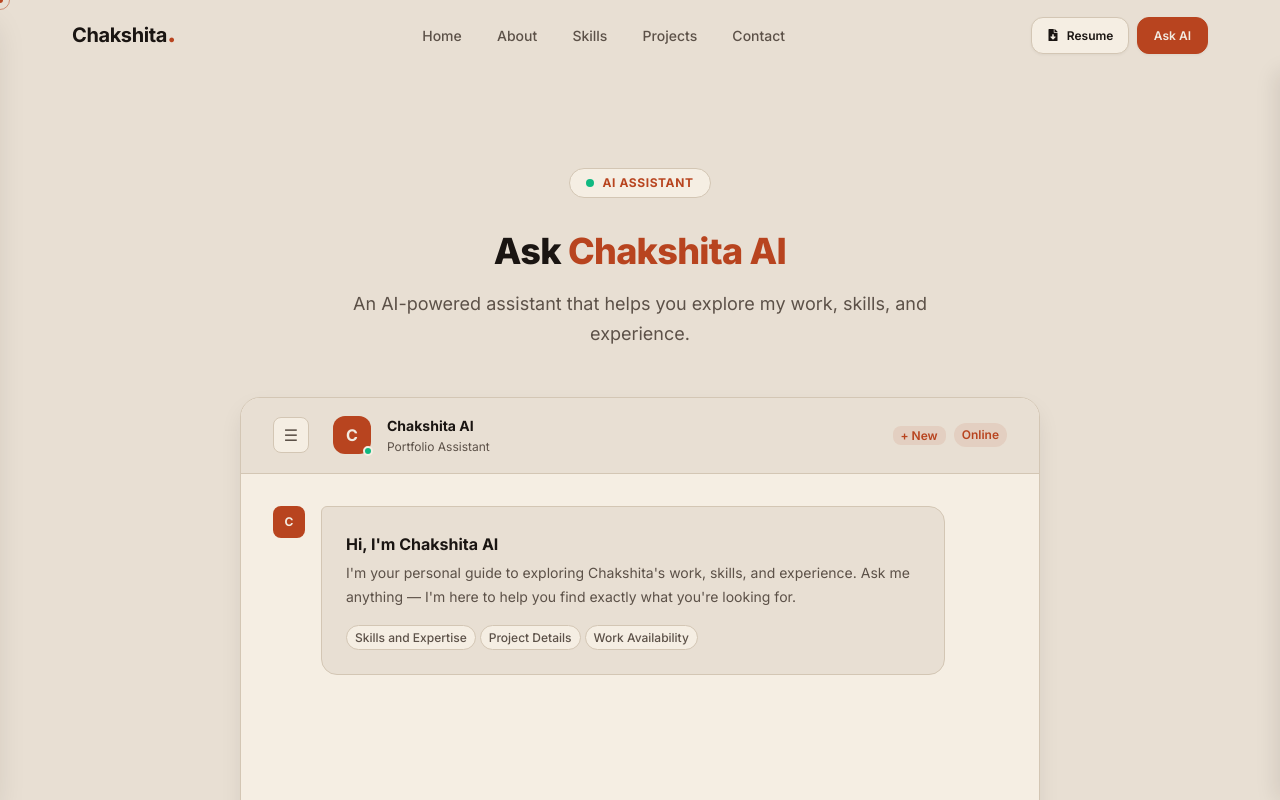
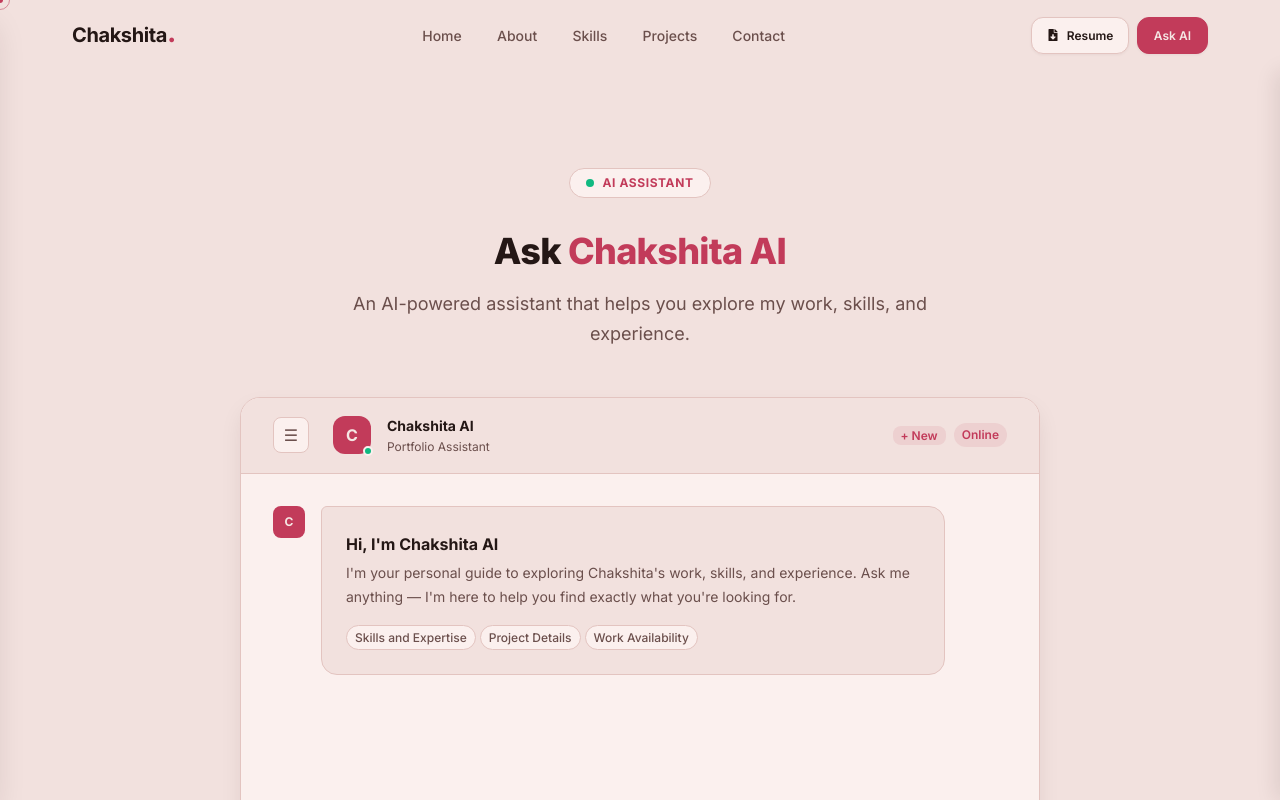
Before and after one commit to Chakshita2123/Portfolio-Website, a Next.js app: page /ask-ai in a window 1280 px wide. Shown: the top 800 px of the page. Built offline with nearby package versions, Linux system fonts and the light colour scheme.

Commit message:
made changes

```diff
--- a/app/ask-ai/ask-ai.module.css
+++ b/app/ask-ai/ask-ai.module.css
@@ -102,7 +102,7 @@
     left: 0;
     right: 0;
     bottom: 0;
-    background: rgba(42, 33, 24, 0.5);
+    background: rgba(46, 31, 30, 0.5);
     z-index: 999;
 }
 
@@ -185,7 +185,7 @@
 }
 
 .conversationActive {
-    background: rgba(184, 68, 31, 0.12);
+    background: rgba(194, 59, 90, 0.12);
 }
 
 .conversationInfo {
@@ -247,7 +247,7 @@
     font-size: var(--font-size-xs);
     font-weight: 600;
     color: var(--accent);
-    background: rgba(184, 68, 31, 0.1);
+    background: rgba(194, 59, 90, 0.1);
     border: none;
     border-radius: var(--radius-md);
     cursor: pointer;
@@ -326,7 +326,7 @@
     font-size: var(--font-size-xs);
     font-weight: 600;
     color: var(--accent);
-    background: rgba(184, 68, 31, 0.1);
+    background: rgba(194, 59, 90, 0.1);
     border-radius: var(--radius-full);
 }
 
--- a/app/contact/contact.module.css
+++ b/app/contact/contact.module.css
@@ -110,8 +110,8 @@
 
 .enhancedBadge {
     padding: var(--spacing-sm) var(--spacing-md);
-    background: rgba(184, 68, 31, 0.1);
-    border: 1px solid rgba(184, 68, 31, 0.2);
+    background: rgba(194, 59, 90, 0.1);
+    border: 1px solid rgba(194, 59, 90, 0.2);
     border-radius: var(--radius-md);
     font-size: var(--font-size-xs);
     font-weight: 600;
--- a/app/globals.css
+++ b/app/globals.css
@@ -1,6 +1,6 @@
 /* =====================================================
    CHAKSHITA - DESIGN SYSTEM
-   Warm Contrast Palette (Mid-Tone Beige & Deep Brown)
+   Warm Contrast Palette (Dusty Pink & Deep Mauve-Brown)
    ===================================================== */
 
 /* Google Fonts - Inter */
@@ -9,48 +9,48 @@
 /* ==================== CSS VARIABLES ==================== */
 :root {
   /* Base (Light Sections) */
-  --bg-primary: #E8DFD3;       /* Warm beige - main background */
-  --bg-elevated: #F5EEE3;      /* Lighter cream - cards on light sections */
-  --border-subtle: #D3C6B4;    /* Soft border tone */
+  --bg-primary: #F2E1DE;       /* Warm dusty pink - main background */
+  --bg-elevated: #FBF0EE;      /* Lighter blush - cards on light sections */
+  --border-subtle: #E3C4C0;    /* Soft pink border tone */
 
   /* Dark Contrast Sections */
-  --bg-dark: #2A2118;          /* Deep warm brown - contrast section backgrounds */
-  --bg-dark-elevated: #3A2E22; /* Slightly lighter warm brown - cards on dark sections */
-  --border-dark: #4A3B2C;      /* Subtle border on dark sections */
-  --border-dark-subtle: rgba(242, 235, 225, 0.12);
+  --bg-dark: #2E1F1E;          /* Deep mauve-brown - contrast section backgrounds */
+  --bg-dark-elevated: #3F2B29; /* Slightly lighter mauve-brown - cards on dark sections */
+  --border-dark: #4F3735;      /* Subtle border on dark sections */
+  --border-dark-subtle: rgba(245, 231, 228, 0.12);
 
   /* Text Colors */
-  --text-primary: #1A1512;     /* Near-black warm brown - headings on light bg */
-  --text-secondary: #5C5148;   /* Muted brown-grey - body/secondary text on light bg */
-  --text-tertiary: #877A6F;    /* Lighter muted brown - small labels */
-  --text-on-dark: #F2EBE1;     /* Warm off-white - text on dark sections */
-  --text-on-dark-muted: #C4B8A8; /* Muted warm grey - secondary text on dark sections */
-  --text-inverse: #F2EBE1;
+  --text-primary: #241715;     /* Near-black warm mauve - headings on light bg */
+  --text-secondary: #6B4F4C;   /* Muted rosy-brown - body/secondary text on light bg */
+  --text-tertiary: #8A6B68;    /* Lighter muted rosy-brown - small labels */
+  --text-on-dark: #F5E7E4;     /* Warm blush-white - text on dark sections */
+  --text-on-dark-muted: #C9A8A3; /* Muted dusty rose - secondary text on dark sections */
+  --text-inverse: #F5E7E4;
 
-  /* Accent (Burnt Terracotta) */
-  --accent: #B8441F;           /* Bold burnt terracotta - CTAs, links, highlights */
-  --accent-hover: #96371A;     /* Darker terracotta - hover state */
-  --accent-light: #E8956F;     /* Lighter terracotta - accent on dark backgrounds */
-  --accent-subtle: rgba(184, 68, 31, 0.12);
+  /* Accent (Bold Rose/Berry Pink) */
+  --accent: #C23B5A;           /* Bold rose/berry pink - CTAs, links, highlights */
+  --accent-hover: #9E2E48;     /* Darker berry pink - hover state */
+  --accent-light: #F0879E;     /* Lighter rose pink - accent on dark backgrounds */
+  --accent-subtle: rgba(194, 59, 90, 0.12);
 
   /* Surface Aliases */
   --surface: var(--bg-elevated);
-  --surface-elevated: #FAF5EE;
+  --surface-elevated: #FDF7F6;
   --primary: var(--accent);
   --primary-hover: var(--accent-hover);
   --primary-light: var(--accent-subtle);
   --border-light: var(--border-subtle);
-  --border-medium: #BFB09D;
+  --border-medium: #D6AEA9;
 
   /* Shadow System - Soft and Warm */
-  --shadow-sm: 0 1px 3px rgba(26, 21, 18, 0.05);
-  --shadow-md: 0 4px 12px rgba(26, 21, 18, 0.08);
-  --shadow-lg: 0 10px 24px -4px rgba(26, 21, 18, 0.1);
-  --shadow-xl: 0 20px 32px -8px rgba(26, 21, 18, 0.14);
+  --shadow-sm: 0 1px 3px rgba(36, 23, 21, 0.05);
+  --shadow-md: 0 4px 12px rgba(36, 23, 21, 0.08);
+  --shadow-lg: 0 10px 24px -4px rgba(36, 23, 21, 0.1);
+  --shadow-xl: 0 20px 32px -8px rgba(36, 23, 21, 0.14);
   --shadow-dark: 0 8px 24px rgba(0, 0, 0, 0.35);
 
   /* Navbar */
-  --navbar-bg: rgba(232, 223, 211, 0.92);
+  --navbar-bg: rgba(242, 225, 222, 0.94);
   --navbar-border: var(--border-subtle);
 
   /* Typography */
@@ -195,7 +195,7 @@ img {
   line-height: 1.65;
 }
 
-/* Gradient / Highlight Text */
+/* Highlight Text */
 .gradient-text {
   color: var(--accent);
   background: none;
@@ -217,7 +217,7 @@ img {
   cursor: pointer;
 }
 
-/* Primary Button: Solid Terracotta fill */
+/* Primary Button: Solid Berry Pink fill */
 .btn-primary {
   background: var(--accent);
   color: var(--text-on-dark) !important;
@@ -258,7 +258,7 @@ img {
 
 .btn-ghost:hover {
   color: var(--accent) !important;
-  background: rgba(184, 68, 31, 0.08);
+  background: rgba(194, 59, 90, 0.08);
 }
 
 /* Cards */
--- a/app/skills/skills.module.css
+++ b/app/skills/skills.module.css
@@ -44,7 +44,7 @@
     transition: all 0.35s var(--ease-smooth);
     position: relative;
     overflow: hidden;
-    --spotlight-color: rgba(184, 68, 31, 0.1);
+    --spotlight-color: rgba(194, 59, 90, 0.1);
 }
 
 .categoryCard:hover {
@@ -111,9 +111,9 @@
 }
 
 .levelCore {
-    background: rgba(184, 68, 31, 0.1);
+    background: rgba(194, 59, 90, 0.1);
     color: var(--accent);
-    border: 1px solid rgba(184, 68, 31, 0.2);
+    border: 1px solid rgba(194, 59, 90, 0.2);
 }
 
 .levelWorking {
@@ -134,7 +134,7 @@
     flex-direction: column;
     gap: var(--spacing-xs);
     padding: var(--spacing-md) var(--spacing-lg);
-    background: var(--bg-secondary);
+    background: var(--bg-primary);
     border-radius: var(--radius-lg);
     transition: all 0.25s ease;
 }
@@ -215,7 +215,7 @@
     flex-direction: column;
     gap: 4px;
     padding: var(--spacing-md) var(--spacing-lg);
-    background: var(--bg-secondary);
+    background: var(--bg-primary);
     border: 1px solid var(--border-light);
     border-radius: var(--radius-lg);
     transition: all var(--transition-fast);
--- a/components/AskAIPreview.module.css
+++ b/components/AskAIPreview.module.css
@@ -113,7 +113,7 @@
     font-size: var(--font-size-xs);
     font-weight: 600;
     color: var(--accent);
-    background: rgba(184, 68, 31, 0.1);
+    background: rgba(194, 59, 90, 0.1);
     padding: 2px 8px;
     border-radius: var(--radius-full);
 }
--- a/components/CurrentlyBuilding.module.css
+++ b/components/CurrentlyBuilding.module.css
@@ -18,12 +18,12 @@
     border-radius: var(--radius-xl);
     width: 100%;
     max-width: 720px;
-    box-shadow: 0 4px 20px rgba(42, 33, 24, 0.2);
+    box-shadow: 0 4px 20px rgba(46, 31, 30, 0.25);
     transition: transform var(--transition-fast), border-color var(--transition-fast);
 }
 
 .card:hover {
-    border-color: rgba(232, 149, 111, 0.4);
+    border-color: rgba(240, 135, 158, 0.4);
     transform: translateY(-2px);
 }
 
--- a/components/CustomCursor.module.css
+++ b/components/CustomCursor.module.css
@@ -60,7 +60,7 @@
 .hovered .cursorRing {
     width: 32px;
     height: 32px;
-    background: rgba(184, 68, 31, 0.1);
+    background: rgba(194, 59, 90, 0.1);
     border-color: var(--accent);
     opacity: 1;
 }
--- a/components/GitHubActivity.jsx
+++ b/components/GitHubActivity.jsx
@@ -25,7 +25,7 @@ export default function GitHubActivity() {
                     </div>
                     <div className={styles.chartWrapper}>
                         <img
-                            src="https://ghchart.rshah.org/b8441f/Chakshita2123"
+                            src="https://ghchart.rshah.org/c23b5a/Chakshita2123"
                             alt="Chakshita's GitHub contribution graph"
                             className={styles.chartImg}
                             loading="lazy"
--- a/components/Navbar.module.css
+++ b/components/Navbar.module.css
@@ -11,11 +11,11 @@
 }
 
 .navbarScrolled {
-    background: rgba(232, 223, 211, 0.95);
+    background: rgba(242, 225, 222, 0.95);
     backdrop-filter: blur(12px);
     -webkit-backdrop-filter: blur(12px);
     border-bottom-color: var(--border-subtle);
-    box-shadow: 0 2px 10px rgba(26, 21, 18, 0.04);
+    box-shadow: 0 2px 10px rgba(36, 23, 21, 0.04);
 }
 
 .navContainer {
@@ -138,7 +138,7 @@
 .mobileOverlay {
     position: fixed;
     inset: 0;
-    background: rgba(42, 33, 24, 0.6);
+    background: rgba(46, 31, 30, 0.6);
     z-index: 998;
     backdrop-filter: blur(4px);
     -webkit-backdrop-filter: blur(4px);
@@ -158,7 +158,7 @@
     transition: transform 0.3s ease;
     display: flex;
     flex-direction: column;
-    box-shadow: -4px 0 20px rgba(26, 21, 18, 0.1);
+    box-shadow: -4px 0 20px rgba(36, 23, 21, 0.1);
     overflow-y: auto;
 }
 
```
Also changed, not shown: app/projects/projects.module.css (+6 -6 lines), components/ContactCTA.module.css (+4 -4 lines), components/FeaturedProjects.module.css (+6 -6 lines).
